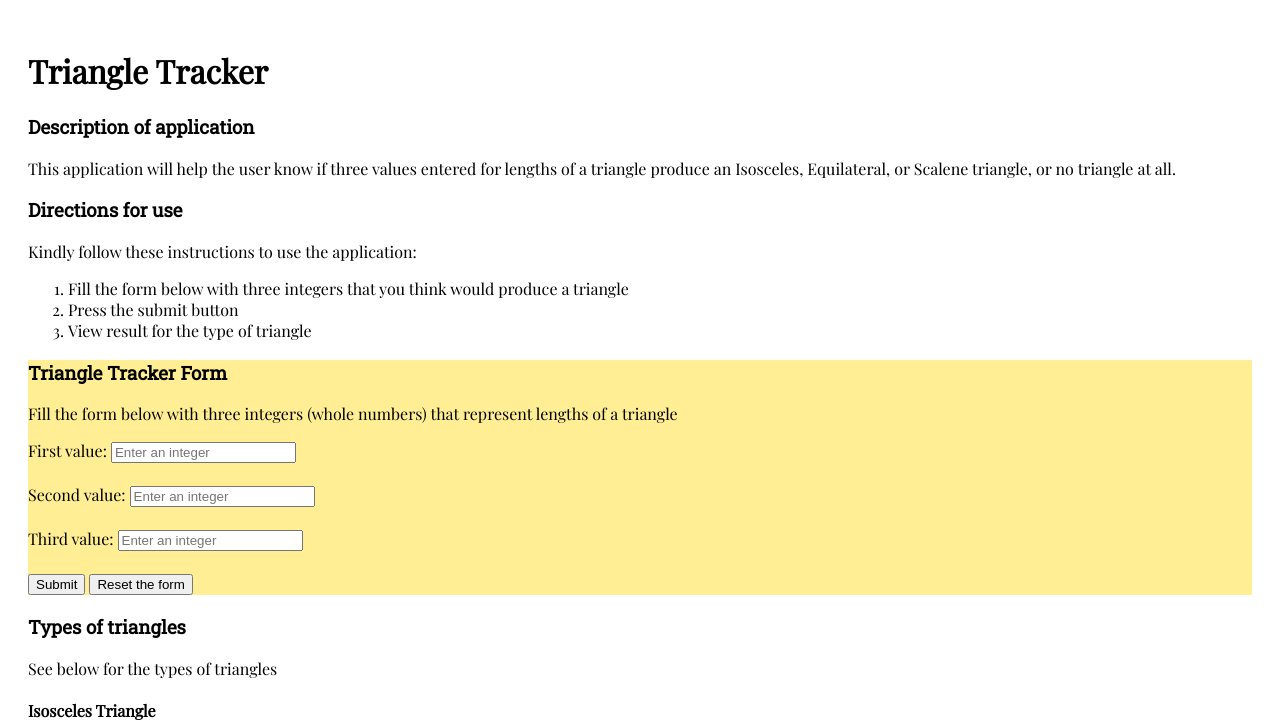
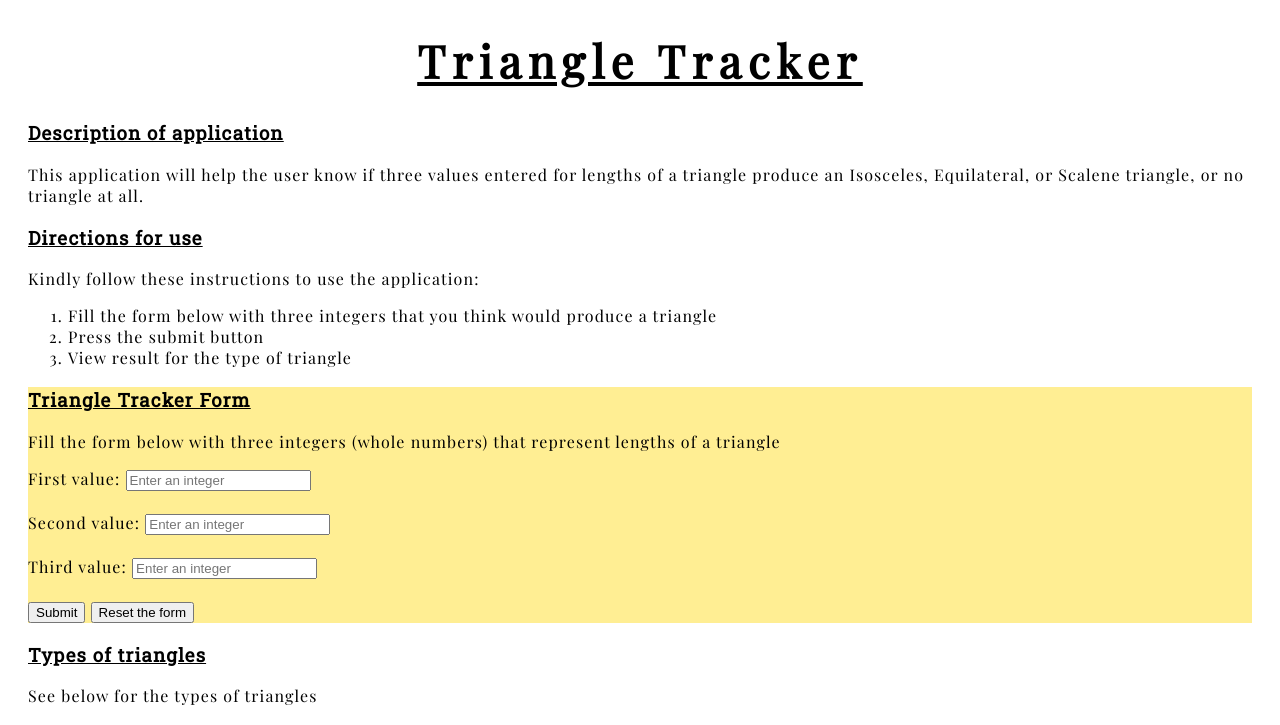
Before and after one commit to PeterKingori/TriangleTracker, a plain HTML site: page index.html in a window 1280 px wide. Shown: the top 725 px of the page. Drawn offline with nearby package versions, Linux system fonts and the light colour scheme.

Commit message:
set the fonts to be used, style the body padding and letter spacing, and style the h1 and h3 elements

```diff
--- a/css/styles.css
+++ b/css/styles.css
@@ -1,10 +1,20 @@
 body {
-  padding: 20px;
+  padding-left: 20px;
+  padding-right: 20px;
+  padding-bottom: 20px;
   font-family: 'Playfair Display', serif;
+  letter-spacing: 0.07em;
 }
 .end {
   background-color: #FFEE93;
 }
 h3 {
   font-family: 'Roboto Slab', serif;
+  text-decoration: underline;
 }
+h1 {
+  font-size: 45px;
+  letter-spacing: 0.15em;
+  text-align: center;
+  text-decoration: underline;
+}
```
